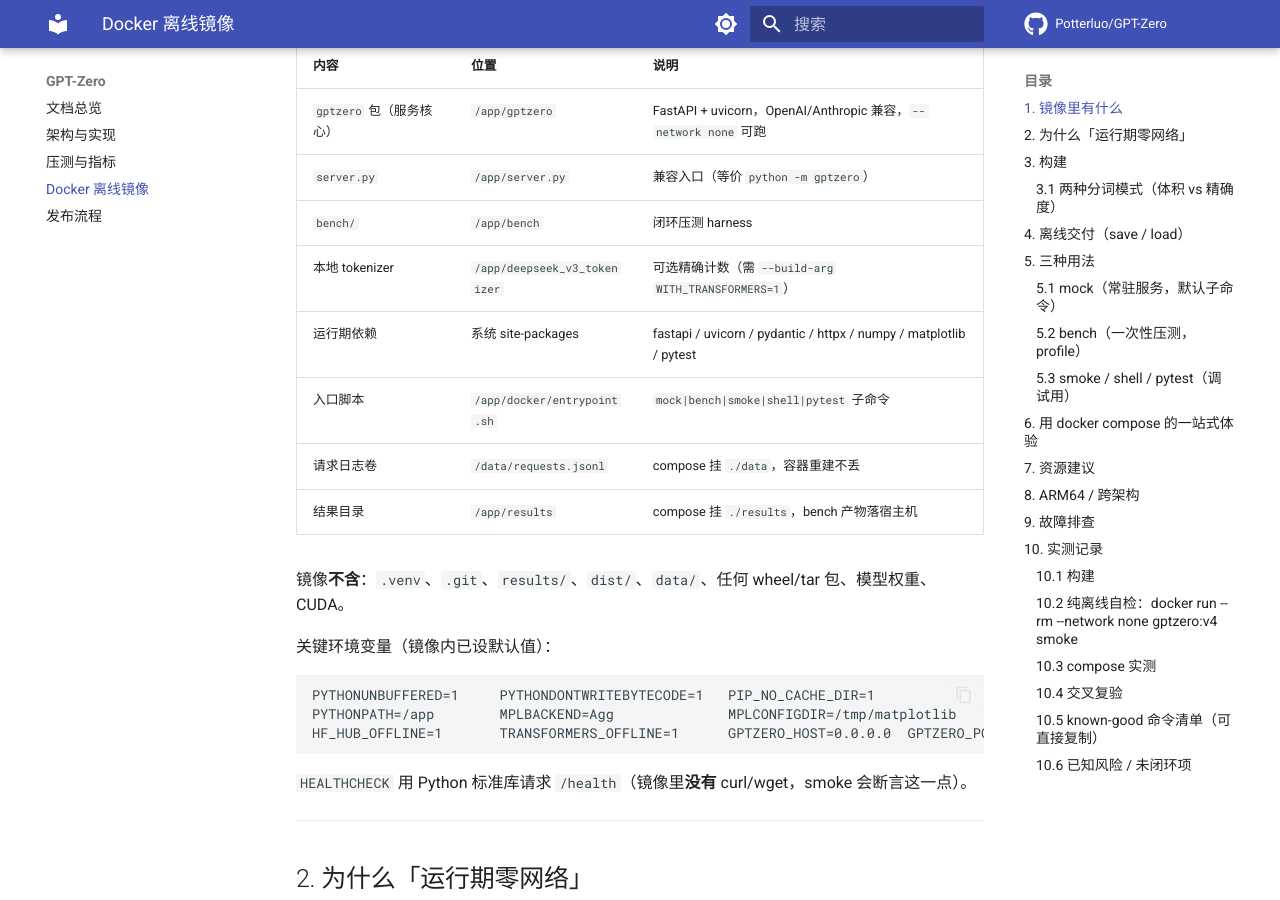
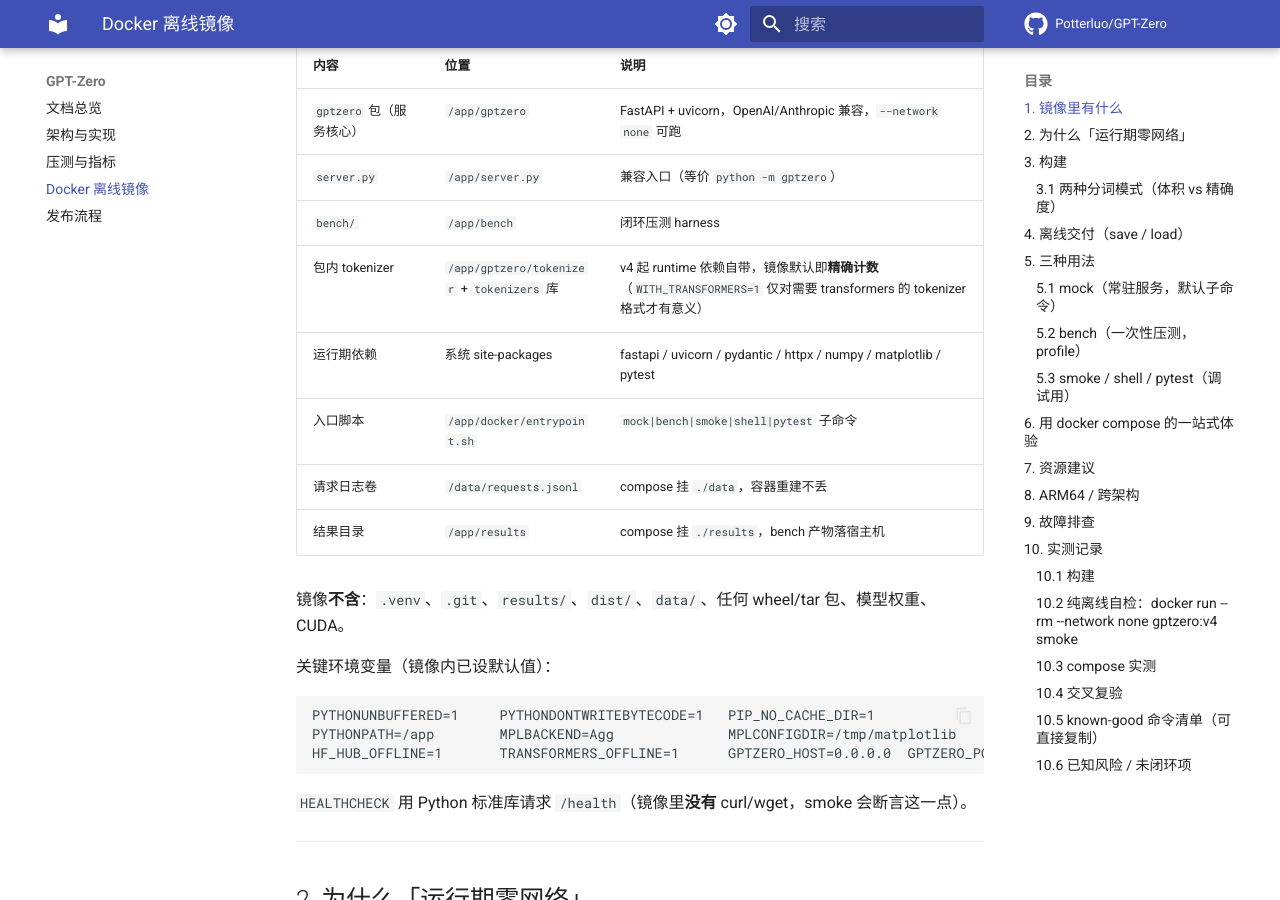
Before and after one commit to Potterluo/GPT-Zero, an MkDocs documentation site: the page built from docs/DOCKER.md, in a window 1280 px wide and 900 px high, scrolled down 372 px. Built offline with MkDocs 1.6.1 and Material for MkDocs 9.7.7, drawn with Linux system fonts in a browser that asks for light colours; comment, search, counter and statistics services are not loaded.

Commit message:
chore(deps): sync runtime deps and docs with bundled tokenizer
- docker/requirements-runtime.txt: add tokenizers==0.23.3 (hard dep since
  PR #2; image now counts exactly with WITH_TRANSFORMERS=0)
- requirements.txt: tokenizers is no longer optional
- CONTRACT.md / docs/DOCKER.md: dependency policy + image behavior notes

```diff
--- a/docs/DOCKER.md
+++ b/docs/DOCKER.md
@@ -14,7 +14,7 @@
 | `gptzero` 包（服务核心） | `/app/gptzero` | FastAPI + uvicorn，OpenAI/Anthropic 兼容，`--network none` 可跑 |
 | `server.py` | `/app/server.py` | 兼容入口（等价 `python -m gptzero`） |
 | `bench/` | `/app/bench` | 闭环压测 harness |
-| 本地 tokenizer | `/app/deepseek_v3_tokenizer` | 可选精确计数（需 `--build-arg WITH_TRANSFORMERS=1`） |
+| 包内 tokenizer | `/app/gptzero/tokenizer` + `tokenizers` 库 | v4 起 runtime 依赖自带，镜像默认即**精确计数**（`WITH_TRANSFORMERS=1` 仅对需要 transformers 的 tokenizer 格式才有意义） |
 | 运行期依赖 | 系统 site-packages | fastapi / uvicorn / pydantic / httpx / numpy / matplotlib / pytest |
 | 入口脚本 | `/app/docker/entrypoint.sh` | `mock|bench|smoke|shell|pytest` 子命令 |
 | 请求日志卷 | `/data/requests.jsonl` | compose 挂 `./data`，容器重建不丢 |
```
Also changed, not shown: CONTRACT.md (+3 -2 lines), requirements.txt (+4 -4 lines), 1 other file.
